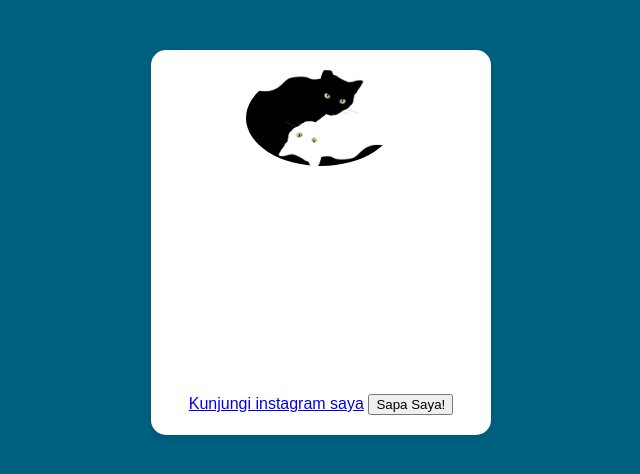
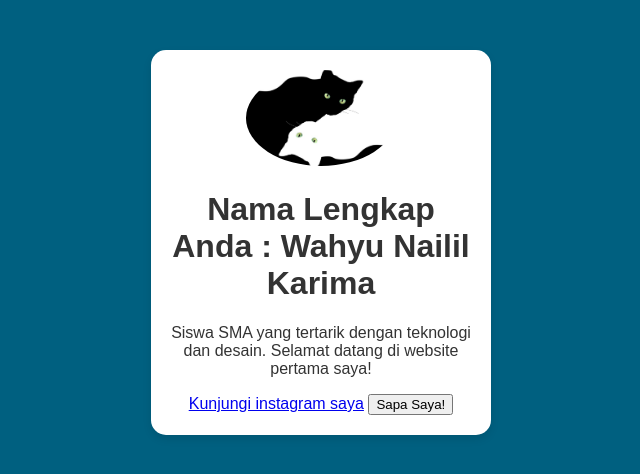
Before and after one commit to naililkarima/project_tikp, a plain HTML site: page index.html in a window 1280 px wide. Shown: the whole page, without its empty margins (319-959 px from the left). Drawn offline with Linux system fonts and the light colour scheme.

Commit message:
Update style.css

```diff
--- a/style.css
+++ b/style.css
@@ -1,7 +1,7 @@
 body {
   background-color: #006080;
   font-family: Arial, sans-serif;
-  color: #ffffff;
+  color: #333333;
 }
 
 .Kartu-profil{
```
